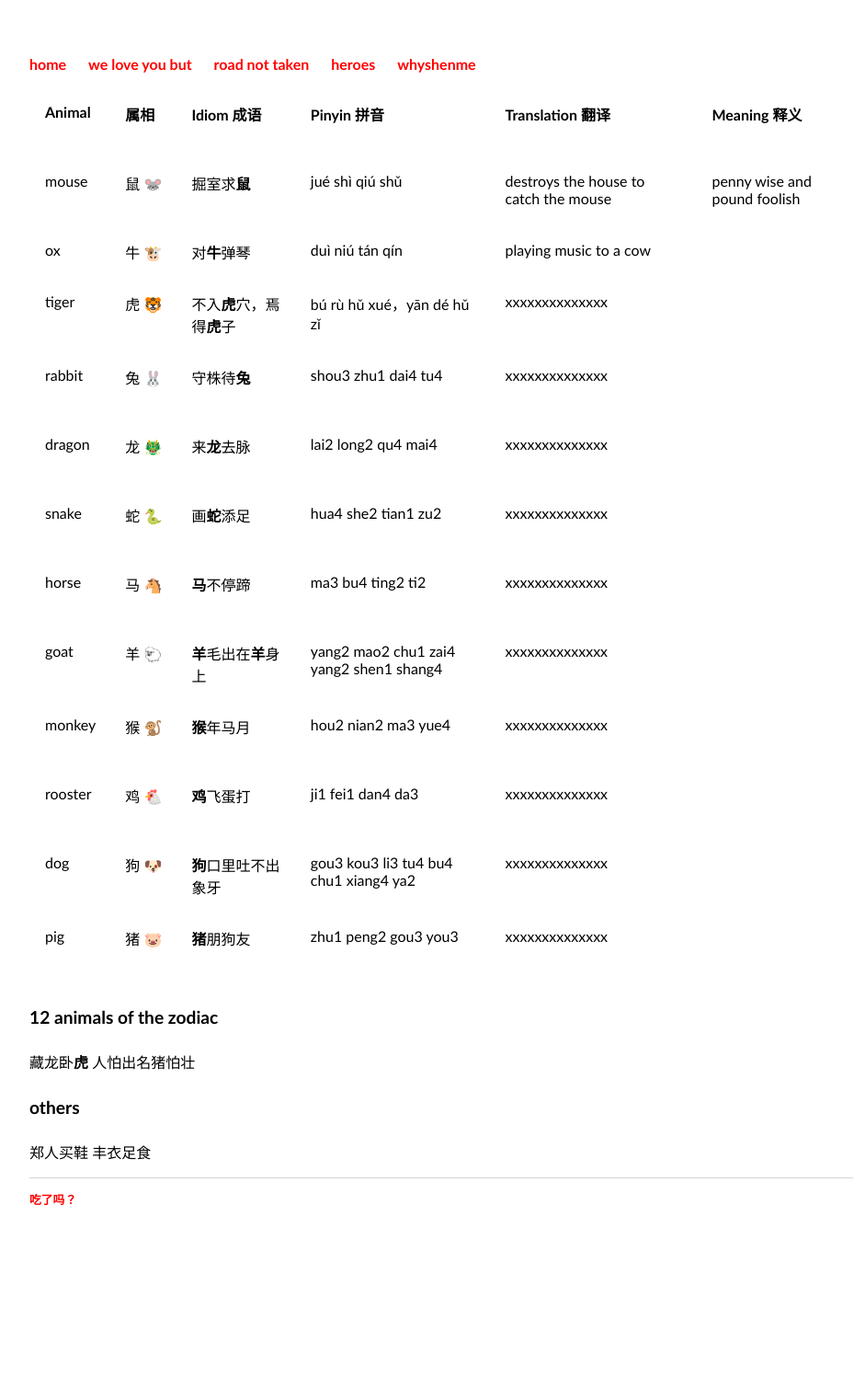
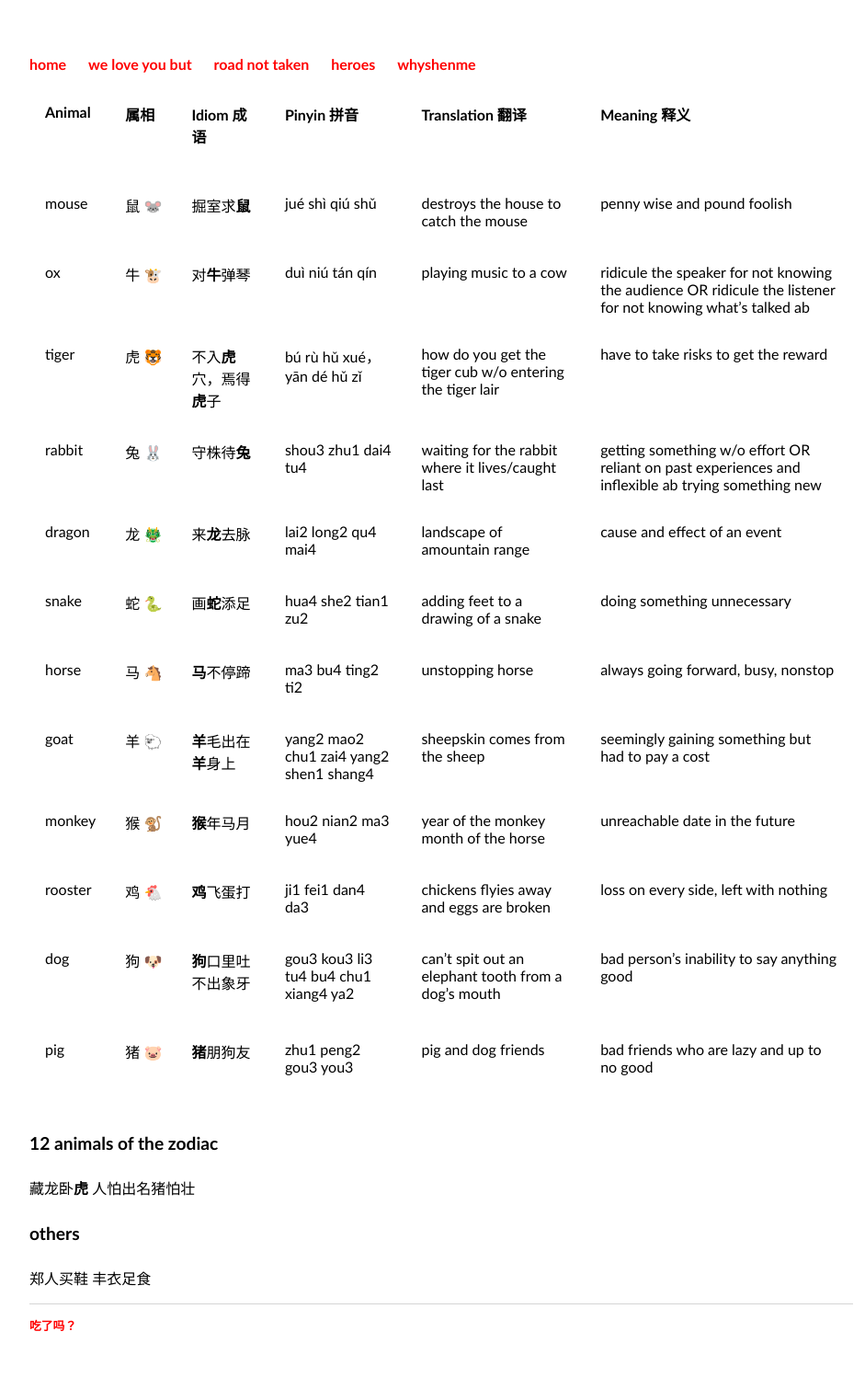
Before and after one commit to c1ndygao/cindygao.com, a Jekyll site: the page built from whyshenme.md, in a window 1280 px wide. Shown: the whole page at 92% size, without its empty margins (160-1101 px from the left). Built offline with Jekyll 4.4.1, drawn with Linux system fonts in a browser that asks for light colours; before the commit the page ends 1373 px from its top, so only the background shows below that.

Commit message:
Update whyshenme.md

```diff
--- a/whyshenme.md
+++ b/whyshenme.md
@@ -4,20 +4,20 @@ title: whyshenme
 ---
 
 
-| Animal |属相  |Idiom 成语                | Pinyin 拼音                             | Translation 翻译                | Meaning 释义     |
-| -------|-----|:-------------------------|:----------------------------------------|------------------------------------|
+| Animal |属相  |Idiom 成语                | Pinyin 拼音                             | Translation 翻译                   | Meaning 释义 |
+| -------|-----|:-------------------------|:----------------------------------------|------------------------------------|--------------|
 | mouse  |鼠 🐭| 掘室求**鼠**              | jué shì qiú shǔ                        |destroys the house to catch the mouse| penny wise and pound foolish |
-| ox     |牛 🐮| 对**牛**弹琴              | duì niú tán qín                        |playing music to a cow| |
-| tiger  |虎 🐯| 不入**虎**穴，焉得**虎**子 | bú rù hǔ xué，yān dé hǔ zǐ             |xxxxxxxxxxxxxx| |
-| rabbit |兔 🐰| 守株待**兔**              | shou3 zhu1 dai4 tu4                    |xxxxxxxxxxxxxx| |
-| dragon |龙 🐲| 来**龙**去脉              | lai2 long2 qu4 mai4                    |xxxxxxxxxxxxxx| |
-| snake  |蛇 🐍| 画**蛇**添足              | hua4 she2 tian1 zu2                    |xxxxxxxxxxxxxx| |
-| horse  |马 🐴| **马**不停蹄              | ma3 bu4 ting2 ti2                      |xxxxxxxxxxxxxx| |
-| goat   |羊 🐑| **羊**毛出在**羊**身上     |yang2 mao2 chu1 zai4 yang2 shen1 shang4 |xxxxxxxxxxxxxx| |
-| monkey |猴 🐒| **猴**年马月              | hou2 nian2 ma3 yue4                    |xxxxxxxxxxxxxx| |
-| rooster|鸡 🐔| **鸡**飞蛋打              | ji1 fei1 dan4 da3                      |xxxxxxxxxxxxxx| |
-| dog    |狗 🐶| **狗**口里吐不出象牙       | gou3 kou3 li3 tu4 bu4 chu1 xiang4 ya2  |xxxxxxxxxxxxxx| |
-| pig    |猪 🐷| **猪**朋狗友              | zhu1 peng2 gou3 you3                   |xxxxxxxxxxxxxx| |
+| ox     |牛 🐮| 对**牛**弹琴              | duì niú tán qín                        |playing music to a cow|ridicule the speaker for not knowing the audience OR ridicule the listener for not knowing what's talked ab |
+| tiger  |虎 🐯| 不入**虎**穴，焉得**虎**子 | bú rù hǔ xué，yān dé hǔ zǐ             |how do you get the tiger cub w/o entering the tiger lair| have to take risks to get the reward |
+| rabbit |兔 🐰| 守株待**兔**              | shou3 zhu1 dai4 tu4                    |waiting for the rabbit where it lives/caught last|getting something w/o effort OR reliant on past experiences and inflexible ab trying something new|
+| dragon |龙 🐲| 来**龙**去脉              | lai2 long2 qu4 mai4                    |landscape of amountain range|cause and effect of an event |
+| snake  |蛇 🐍| 画**蛇**添足              | hua4 she2 tian1 zu2                    |adding feet to a drawing of a snake|doing something unnecessary|
+| horse  |马 🐴| **马**不停蹄              | ma3 bu4 ting2 ti2                      |unstopping horse |always going forward, busy, nonstop|
+| goat   |羊 🐑| **羊**毛出在**羊**身上     |yang2 mao2 chu1 zai4 yang2 shen1 shang4 |sheepskin comes from the sheep|seemingly gaining something but had to pay a cost|
+| monkey |猴 🐒| **猴**年马月              | hou2 nian2 ma3 yue4                    |year of the monkey month of the horse|unreachable date in the future |
+| rooster|鸡 🐔| **鸡**飞蛋打              | ji1 fei1 dan4 da3                      |chickens flyies away and eggs are broken|loss on every side, left with nothing |
+| dog    |狗 🐶| **狗**口里吐不出象牙       | gou3 kou3 li3 tu4 bu4 chu1 xiang4 ya2  |can't spit out an elephant tooth from a dog's mouth|bad person's inability to say anything good |
+| pig    |猪 🐷| **猪**朋狗友              | zhu1 peng2 gou3 you3                   |pig and dog friends|bad friends who are lazy and up to no good |
 
 
 #### 12 animals of the zodiac ####
```
